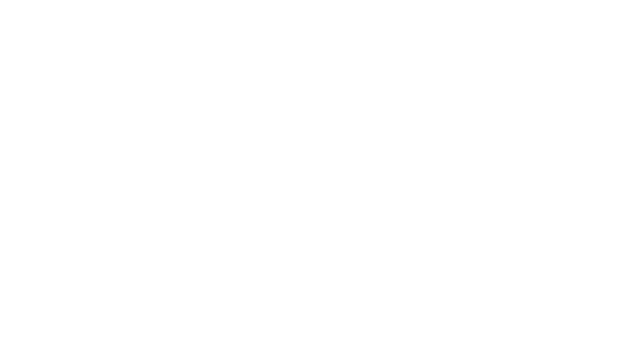
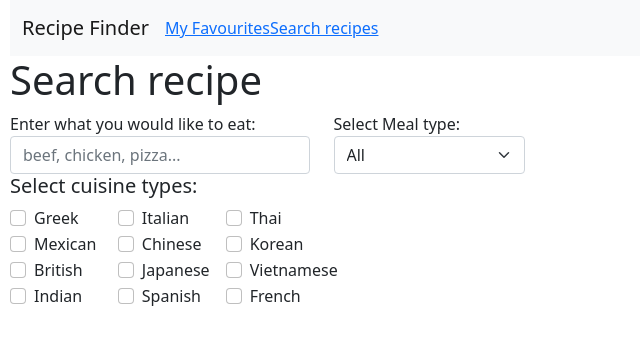
Before and after one commit to mazpy002/prodosh-recipeApp-heroku, a React (Create React App) app: page /search-recipe in a window 1280 px wide. Shown: the top 344 px of the page, without its empty margins (0-640 px from the left). Built offline with nearby package versions, Linux system fonts and the light colour scheme.

Commit message:
The search page now hs input boxes for users to enter food preferences, it has a select query for meal types and check-boxes to select multiple cuisines

```diff
--- a/package.json
+++ b/package.json
@@ -6,7 +6,9 @@
     "@testing-library/jest-dom": "^5.14.1",
     "@testing-library/react": "^11.2.7",
     "@testing-library/user-event": "^12.8.3",
+    "bootstrap": "^5.1.1",
     "react": "^17.0.2",
+    "react-bootstrap": "^2.0.0-beta.6",
     "react-dom": "^17.0.2",
     "react-router-dom": "^5.3.0",
     "react-scripts": "4.0.3",
--- a/src/App.js
+++ b/src/App.js
@@ -5,25 +5,27 @@ import RecipeView from "./views/RecipeView";
 import MoreInfo from "./views/MoreInfo";
 import SavedRecipes from "./views/SavedRecipes";
 
+import MainNavigation from "./components/MainNavigation";
+
 function App() {
   return (
+    <div>
+      <MainNavigation/>
     <Switch>
+
       <Route path="/" exact={true}>
         <SavedRecipes></SavedRecipes>
       </Route>
 
-      <Route path="/search-page" exact={true}>
+      <Route path="/search-recipe" exact={true}>
         <SearchPage></SearchPage>
-      </Route>
-
-      <Route path="/more-info" exact={true}>
-        <MoreInfo></MoreInfo>
       </Route>
 
       <Route path="/recipe-view" exact={true}>
         <RecipeView></RecipeView>
       </Route>
     </Switch>
+    </div>
   );
 }
 
--- /dev/null
+++ b/src/components/CuisineBoxes.js
@@ -0,0 +1,24 @@
+function CuisineBoxes(props) {
+  return (
+    <div>
+      {props.cuisineTypes.map((cuisine) => {
+        return (
+          <div className="form-check" key={cuisine}>
+            <input
+              key={cuisine}
+              className="form-check-input"
+              type="checkbox"
+              value={cuisine}
+              id={cuisine}
+            />
+            <label key={cuisine} className="form-check-label" for={cuisine}>
+              {cuisine}
+            </label>
+          </div>
+        );
+      })}
+    </div>
+  );
+}
+
+export default CuisineBoxes;
--- /dev/null
+++ b/src/components/MainNavigation.js
@@ -0,0 +1,28 @@
+import { Nav, NavItem, NavLink } from "react-bootstrap";
+
+import { Link } from "react-router-dom";
+
+function MainNavigation() {
+  return (
+    <nav className="navbar navbar-expand-lg navbar-light bg-light">
+      <div className="container-fluid">
+        <a className="navbar-brand" href="#">
+          Recipe Finder
+        </a>
+
+        <div className="collapse navbar-collapse" id="navbarSupportedContent">
+          <ul className="navbar-nav me-auto mb-2 mb-lg-0">
+            <li className="nav-item">
+              <Link to="/">My Favourites</Link>
+            </li>
+            <li className="nav-item">
+              <Link to="/search-recipe">Search recipes</Link>
+            </li>
+          </ul>
+        </div>
+      </div>
+    </nav>
+  );
+}
+
+export default MainNavigation;
--- /dev/null
+++ b/src/components/SearchForm.js
@@ -0,0 +1,61 @@
+import classes from "./SearchForm.module.css";
+import SingleSelect from "./SingleSelect";
+import CuisineBoxes from "./CuisineBoxes";
+
+import { FormGroup } from "react-bootstrap";
+import { Form, FormLabel, FormControl } from "react-bootstrap";
+
+function SearchForm() {
+  const meals = [
+    "main course",
+    "side dish",
+    "dessert",
+    "salad",
+    "bread",
+    "breakfast",
+    "soup",
+    "snack",
+    "drink",
+  ];
+
+  const cuisineSet1 = ["Greek", "Mexican", "British", "Indian"];
+
+  const cuisineSet2 = ["Italian", "Chinese", "Japanese", "Spanish"];
+
+  const cuisineSet3 = ["Thai", "Korean", "Vietnamese", "French"];
+
+  return (
+    <form>
+      <div className="row">
+        <div className="col-3">
+          <label for="queryText">Enter what you would like to eat: </label>
+          <input
+            className="form-control"
+            id="queryText"
+            type="text"
+            required
+            placeholder="beef, chicken, pizza..."
+          />
+        </div>
+        <div className="col-2">
+          <label>Select Meal type:</label>
+          <SingleSelect id="mealTypeSelector" mealTypes={meals} />
+        </div>
+      </div>
+      <div className="row">
+        <h5>Select cuisine types: </h5>
+        <div className="col-1">
+          <CuisineBoxes cuisineTypes={cuisineSet1} />
+        </div>
+        <div className="col-1">
+          <CuisineBoxes cuisineTypes={cuisineSet2} />
+        </div>
+        <div className="col-1">
+          <CuisineBoxes cuisineTypes={cuisineSet3} />
+        </div>
+      </div>
+    </form>
+  );
+}
+
+export default SearchForm;
--- /dev/null
+++ b/src/components/SearchForm.module.css
@@ -0,0 +1,6 @@
+.searchQuery {
+    width: 500px;
+    padding: 10px;
+    box-sizing: border-box;
+    font-size: large;
+}
--- /dev/null
+++ b/src/components/SingleSelect.js
@@ -0,0 +1,16 @@
+import {FormSelect} from "react-bootstrap";
+
+
+function SingleSelect(props)
+{
+    return<FormSelect id={props.id}>
+        <option value="All">All</option>
+        {props.mealTypes.map((mealType) => {
+            return <option value={mealType}>
+                {mealType}
+            </option>
+        })}
+    </FormSelect>
+}
+
+export default SingleSelect;
--- a/src/index.css
+++ b/src/index.css
@@ -1,5 +1,6 @@
 body {
   margin: 0;
+  padding-left: 10px;
   font-family: -apple-system, BlinkMacSystemFont, 'Segoe UI', 'Roboto', 'Oxygen',
     'Ubuntu', 'Cantarell', 'Fira Sans', 'Droid Sans', 'Helvetica Neue',
     sans-serif;
--- a/src/index.js
+++ b/src/index.js
@@ -4,6 +4,7 @@ import { BrowserRouter } from 'react-router-dom';
 import './index.css';
 import App from './App';
 import reportWebVitals from './reportWebVitals';
+import "../node_modules/bootstrap/dist/css/bootstrap.min.css";
 
 ReactDOM.render(
   <BrowserRouter>
--- a/src/views/SearchPage.js
+++ b/src/views/SearchPage.js
@@ -1,7 +1,10 @@
+import SearchForm from "../components/SearchForm";
+
 function SearchPage() {
   return (
     <div>
       <h1>Search recipe</h1>
+        <SearchForm/>
     </div>
   );
 }
```
Also changed, not shown: 1 other file (tests, documents, lock files or other folders).
